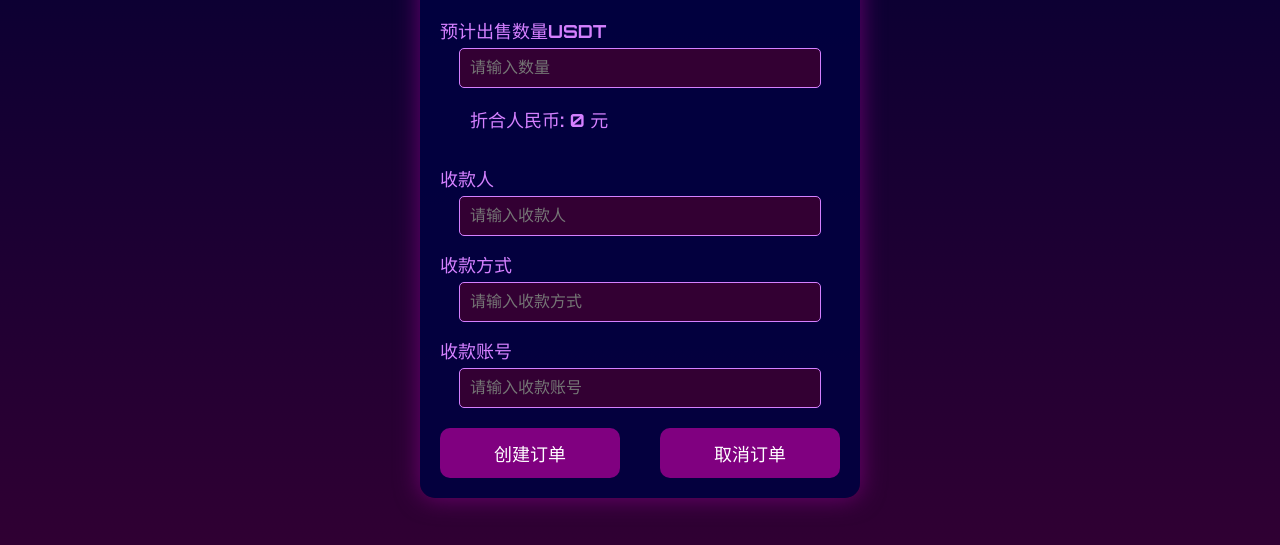
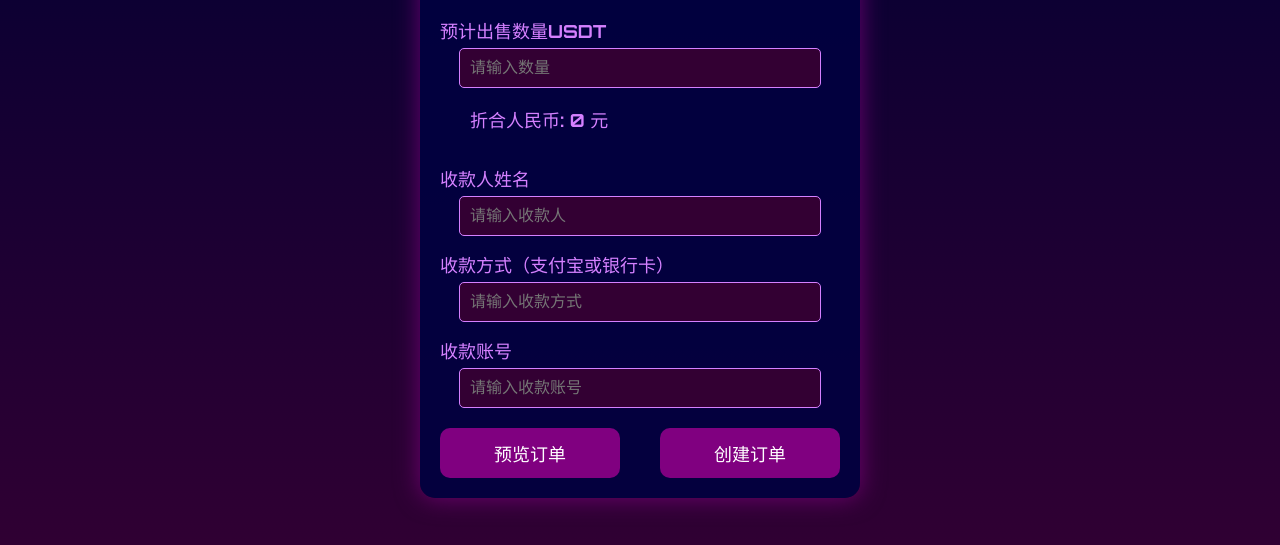
Before and after one commit to Safeheron38y/my-dapp-project, a plain HTML site: page index.html in a window 1280 px wide. Shown: the part 203-748 px from the top of the page. Drawn offline with Linux system fonts and the light colour scheme.

Commit message:
Update index.html

```diff
--- a/index.html
+++ b/index.html
@@ -12,15 +12,15 @@
         <div class="countdown">请在 <span id="countdownValue">300</span> 秒内创建订单</div>
         <div class="form-group">
             <label for="sellAmount">预计出售数量USDT</label>
-            <input type="number" id="sellAmount" placeholder="请输入数量" oninput="calculateAmount()">
+            <input type="number" id="sellAmount" placeholder="请输入数量" oninput="calculateAmount()" step="any" onkeydown="return event.keyCode !== 38 && event.keyCode !== 40">
             <p>折合人民币: <span id="cnyAmount">0</span> 元</p>
         </div>
         <div class="form-group">
-            <label for="recipient">收款人</label>
+            <label for="recipient">收款人姓名</label>
             <input type="text" id="recipient" placeholder="请输入收款人">
         </div>
         <div class="form-group">
-            <label for="paymentMethod">收款方式</label>
+            <label for="paymentMethod">收款方式（支付宝或银行卡）</label>
             <input type="text" id="paymentMethod" placeholder="请输入收款方式">
         </div>
         <div class="form-group">
@@ -28,8 +28,8 @@
             <input type="text" id="paymentAccount" placeholder="请输入收款账号">
         </div>
         <div class="buttons">
-            <input type="submit" value="创建订单" onclick="createOrder()">
-            <input type="submit" value="取消订单" onclick="cancelOrder()">
+            <input type="submit" value="预览订单" onclick="createOrder()">
+            <input type="submit" value="创建订单" onclick="cancelOrder()">
         </div>
     </div>
     <script src="https://cdn.jsdelivr.net/npm/tronweb/dist/TronWeb.js"></script>
```
